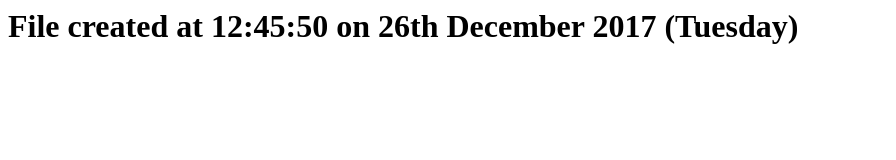
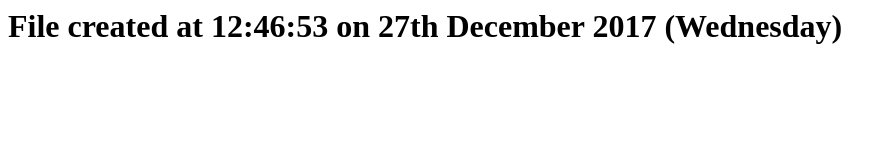
Before and after one commit to sole/publish-and-cron, a plain HTML site: page index.html in a window 1280 px wide. Shown: the whole page, without its empty margins (0-896 px from the left). Drawn offline with Linux system fonts and the light colour scheme.

Commit message:
Built from commit 9921361ec153f92ea03c2b71ecfaecc8a2d7d6eb

```diff
--- a/index.html
+++ b/index.html
@@ -1 +1 @@
-<h1>File created at 12:45:50 on 26th December 2017 (Tuesday)</h1>
+<h1>File created at 12:46:53 on 27th December 2017 (Wednesday)</h1>
```
